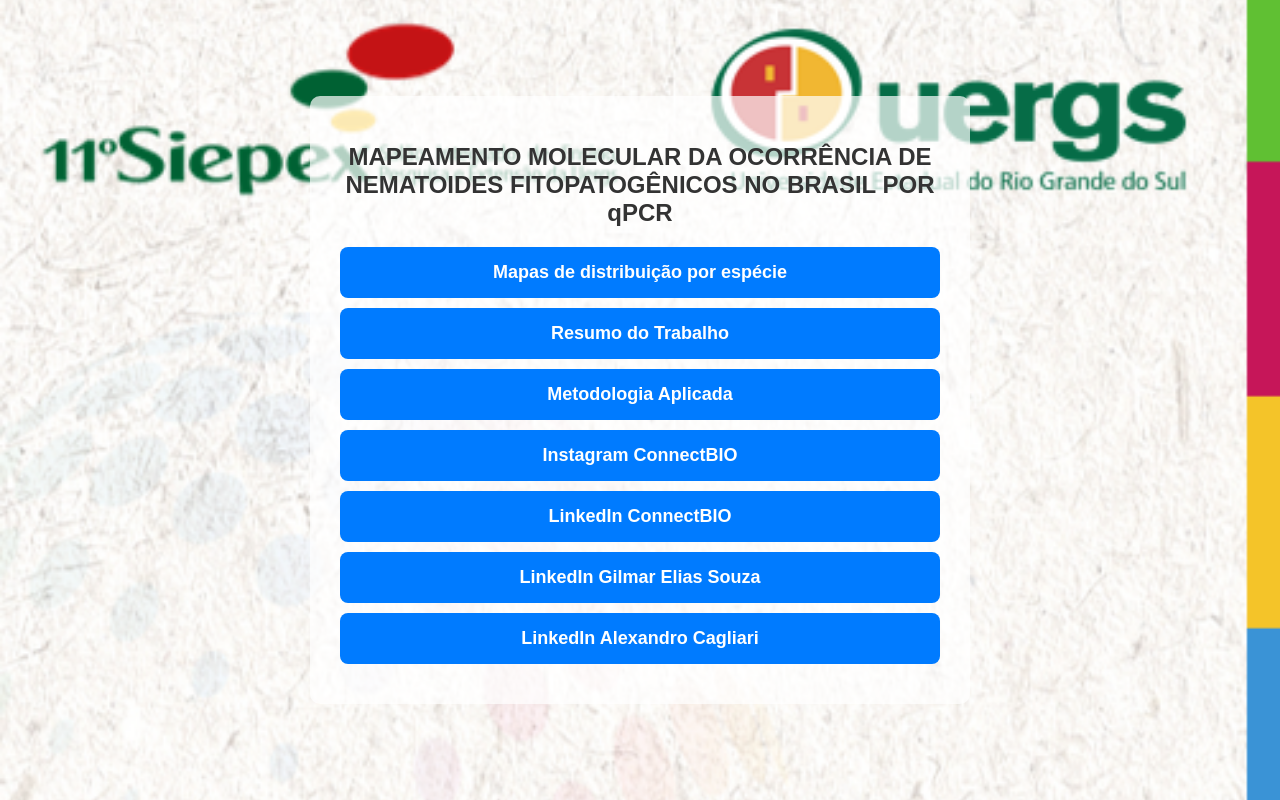
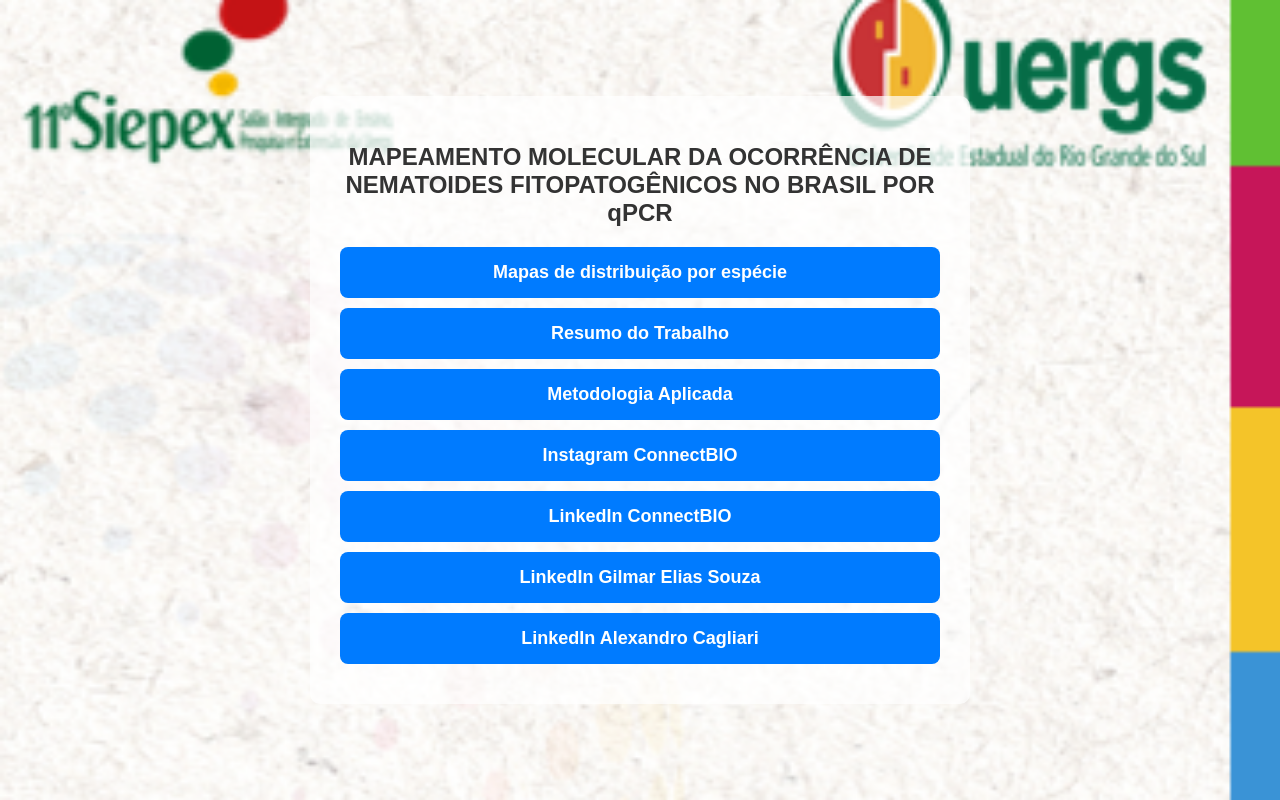
Before and after one commit to gilmar-souza7/Siepex-2025, a plain HTML site: page index.html in a window 1280 px wide. Drawn offline with Linux system fonts and the light colour scheme.

Commit message:
Update index.html

```diff
--- a/index.html
+++ b/index.html
@@ -7,7 +7,7 @@
     <style>
         body {
             font-family: sans-serif;
-            background-image: url('tela.png');
+            background-image: url('tela1.png');
             background-size: cover;
             background-repeat: no-repeat;
             background-position: center center;
```
